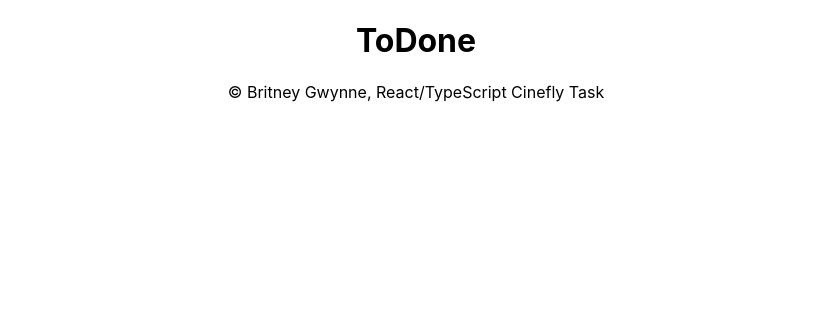
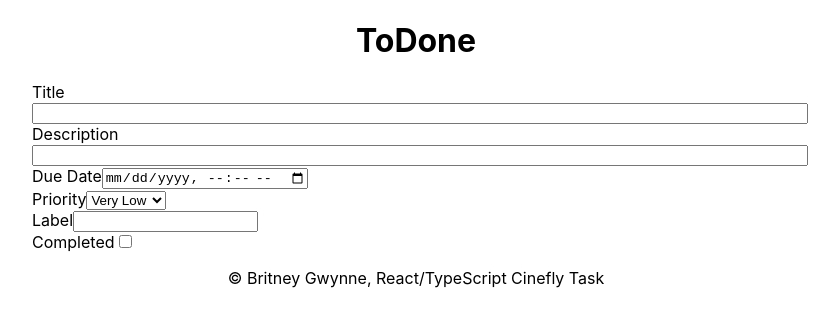
Before and after one commit to brit12345/ReactTaskList, a React (Create React App) app in the folder task-list/: page / in a window 1280 px wide. Both pictures are taken after a click on the button 1236 px from the left and 94 px from the top of the page. Shown: the top 326 px of the page, without its empty margins (224-1063 px from the left). Built offline with nearby package versions, Linux system fonts and the light colour scheme.

Commit message:
Add basic add/edit page

```diff
--- a/task-list/src/App.css
+++ b/task-list/src/App.css
@@ -91,3 +91,25 @@ button {
 button:hover {
   cursor: pointer;
 }
+
+/* form styling */
+
+form {
+  display: flex;
+  flex-direction: column;
+  justify-content: space-between;
+  align-items:flex-start;
+  align-items: stretch;
+
+  width: 60%;
+  margin-left: auto;
+  margin-right: auto;
+}
+
+form div {
+  text-align: start;
+}
+
+form .nextLine {
+  width: 100%;
+}
--- a/task-list/src/components/Body.tsx
+++ b/task-list/src/components/Body.tsx
@@ -2,11 +2,12 @@
 //Considered using https://react-tables.com/ for the table, but I have
 //enough time to do it myself and wish to demonstrate that I can
 
-import { useContext, useState } from "react";
+import { useContext } from "react";
 import Table from "./Table";
 import Detail from "./Detail";
 import { pages } from "../data/pages";
 import { MyContext } from "./MyContext";
+import Edit from "./Edit";
 
 function Body(){
   const { currentPage } = useContext(MyContext);
@@ -15,6 +16,7 @@ function Body(){
     <>
       {currentPage === pages.table && <Table></Table>}
       {currentPage === pages.detail && <Detail></Detail>}
+      {currentPage === pages.edit && <Edit></Edit>}
     </>
 
   )
--- a/task-list/src/components/DeleteButton.tsx
+++ b/task-list/src/components/DeleteButton.tsx
@@ -1,7 +1,7 @@
 import { MouseEvent, useContext } from "react";
 import { MyContext } from "./MyContext";
 
-function DeleteButton( { taskID } : {taskID: number }){
+function DeleteButton( { taskID } : {taskID: number | null }){
   const { tasks, setTasks } = useContext(MyContext);
 
   function onClick(e: MouseEvent<HTMLButtonElement>) {
--- /dev/null
+++ b/task-list/src/components/Edit.tsx
@@ -0,0 +1,88 @@
+import { ReactElement, useContext } from "react";
+import Task from "../data/dataInterfaces";
+import { MyContext } from "./MyContext";
+import DeleteButton from "./DeleteButton";
+
+function Edit(){
+  //ok SO
+  //first, i need to grab the detail number
+  //then i need to either get the corresponding task, or if its null, dont prefill fields
+
+  //maybe i should have a state specifically for the form. if they save it all, it gets put in
+  //need to get all the tasks and find the unique labels to offer as dropdown? dropdown/autofill. idk how to do that
+
+  const { tasks, setTasks, detailID } = useContext(MyContext);
+
+  const editMode = detailID !== null ? true : false;
+
+  function getUniqueLabels(tasks: Array<Task>): Array<string> {
+    let labels: Array<string> = [];
+
+    tasks.map(task => {
+      task.labels.map(label => labels.push(label.name));
+    });
+    return [...new Set(labels)];
+  }
+
+  return (
+    <form>
+      <div className="fullWidth">
+        <label htmlFor="title">Title</label>
+        <input type="text" className="nextLine" id="title"/>
+      </div>
+
+      <div className="fullWidth">
+        <label htmlFor="desc">Description</label>
+        <input type="text" className="nextLine" id="desc"/>
+      </div>
+
+      <div>
+        <label htmlFor="dueDate">Due Date</label>
+        <input type="datetime-local" id="dueDate"/>
+      </div>
+
+      <div>
+        <label htmlFor="priority">Priority</label>
+        <select id="priority">
+          <option value="1">Very Low</option>
+          <option value="2">Low</option>
+          <option value="3">Medium</option>
+          <option value="4">High</option>
+          <option value="5">Very High</option>
+        </select>
+      </div>
+
+      <div>
+        <label>Label</label>
+        <input type="text" list="labels"></input>
+        <datalist id="labels">
+          {getUniqueLabels(tasks).map(label => <option key={label}>{label}</option> )}
+        </datalist>
+      </div>
+
+      <div>
+        <label htmlFor="completed">Completed</label>
+        <input type="checkbox" id="completed"/>
+      </div>
+      <div id="formButtons">
+      {editMode && <DeleteButton taskID={detailID}></DeleteButton>}
+      {editMode && <button>cancel</button>}
+      {editMode && <button>save</button>}
+      </div>
+
+    </form>
+  )
+}
+
+export default Edit;
+
+/*<input type="text" list="cars" />
+<datalist id="cars">
+  <option>Volvo</option>
+  <option>Saab</option>
+  <option>Mercedes</option>
+  <option>Audi</option>
+</datalist>
+
+also need to add the delete button but only if its in edit?
+*/
--- a/task-list/tsconfig.json
+++ b/task-list/tsconfig.json
@@ -1,6 +1,6 @@
 {
   "compilerOptions": {
-    "target": "es5",
+    "target": "es6",
     "lib": [
       "dom",
       "dom.iterable",
```
